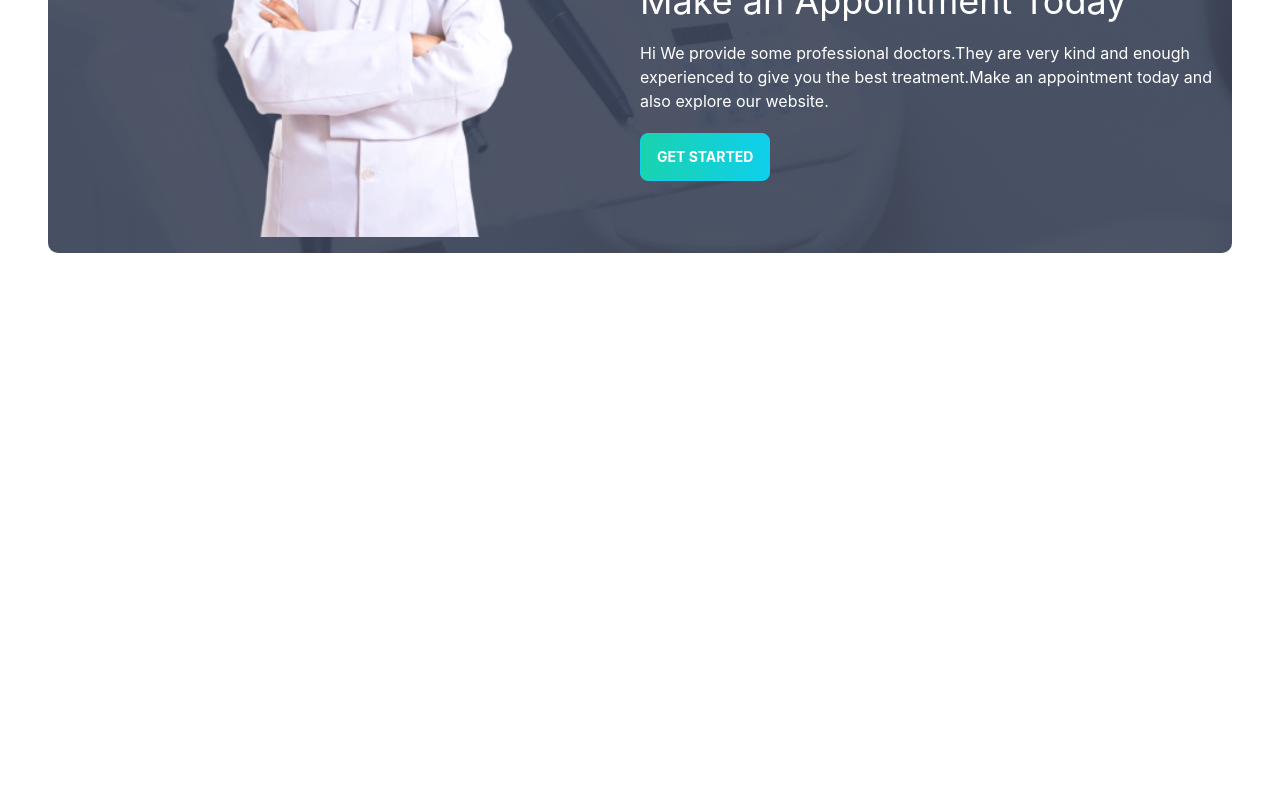
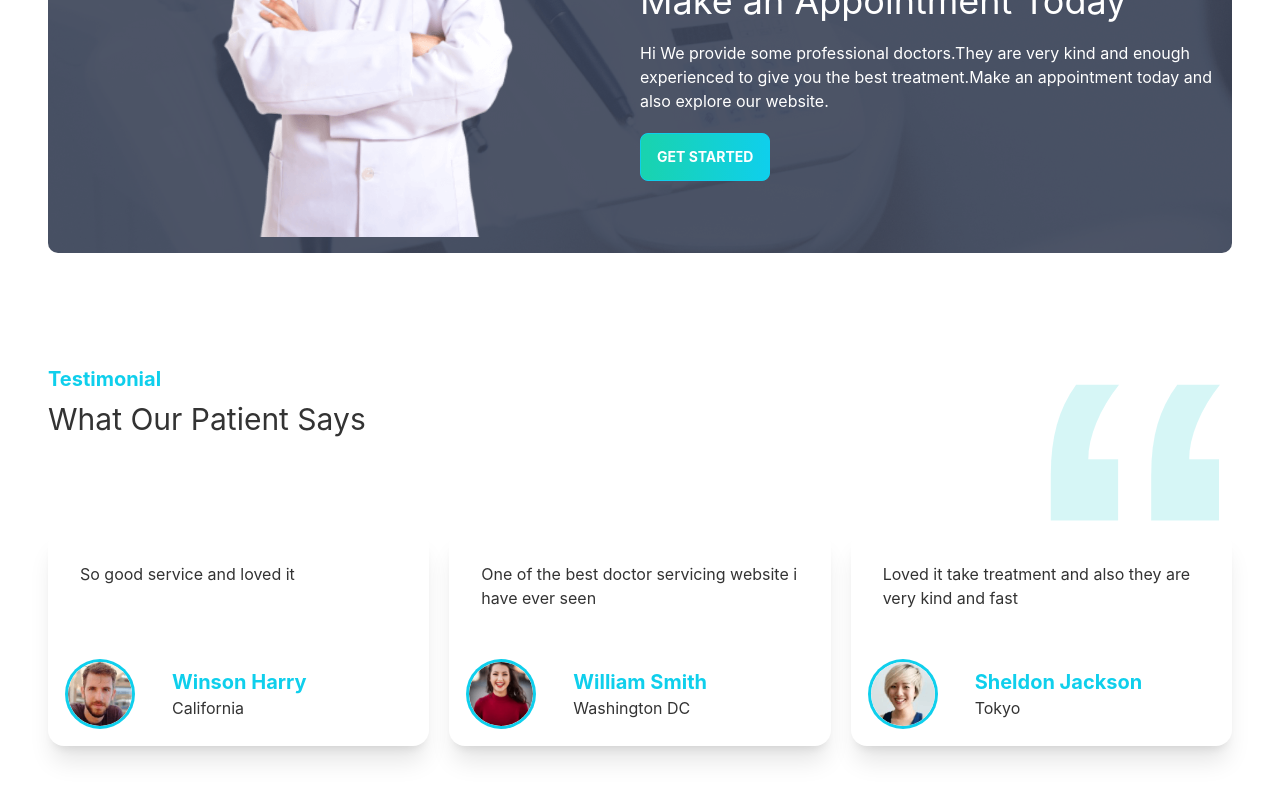
Before and after one commit to ahatasam2573/Doctors-Portal, a React (Create React App) app: page / in a window 1280 px wide. Shown: the part 2822-3622 px from the top of the page. Before the commit the page ends 3075 px from the top, so only its background shows below. Built offline with nearby package versions, Linux system fonts and the light colour scheme.

Commit message:
testimonial part added

```diff
--- a/src/Pages/Home/Home.js
+++ b/src/Pages/Home/Home.js
@@ -4,6 +4,7 @@
 import Info from './Info';
 import MakeAppointment from './MakeAppointment.js/MakeAppointment';
 import Services from './Services/Services';
+import Testimonial from './Testimonial';
 
 
 const Home = () => {
@@ -14,6 +15,7 @@
             <Services></Services>
             <ExceptionPart></ExceptionPart>
             <MakeAppointment></MakeAppointment>
+            <Testimonial></Testimonial>
         </div>
     );
 };
--- a/src/Pages/Home/InfoCard.js
+++ b/src/Pages/Home/InfoCard.js
@@ -4,7 +4,7 @@
     return (
         <div class={`card lg:card-side bg-base-100 shadow-xl ${bgClass}`} >
             <figure className='pl-5'>
-                <img src={img} alt="Album"></img>
+                <img className='pt-4 lg:pt-0' src={img} alt="Album"></img>
             </figure>
             <div class="card-body text-white">
                 <h2 class="card-title">{cardTitle}</h2>
--- /dev/null
+++ b/src/Pages/Home/Review.js
@@ -0,0 +1,24 @@
+import React from 'react';
+
+const Review = ({ review }) => {
+    return (
+        <div class="card lg:max-w-lg bg-base-100 shadow-xl flex mt-2">
+            <div class="card-body">
+                <p>{review.review}</p>
+            </div>
+            <div className='flex items-center'>
+                <div class="avatar m-5">
+                    <div class="w-16 rounded-full ring ring-primary ring-offset-base-100 mr-5">
+                        <img src={review.img} alt='avatar' />
+                    </div>
+                </div>
+                <div>
+                    <h4 className='text-xl bold text-primary font-bold'>{review.name}</h4>
+                    <p>{review.place}</p>
+                </div>
+            </div>
+        </div>
+    );
+};
+
+export default Review;
--- /dev/null
+++ b/src/Pages/Home/Testimonial.js
@@ -0,0 +1,52 @@
+import React from 'react';
+import quote from '../../assets/icons/quote.svg'
+import people1 from '../../assets/images/people1.png'
+import people2 from '../../assets/images/people2.png'
+import people3 from '../../assets/images/people3.png'
+import Review from './Review';
+
+const Testimonial = () => {
+    const reviews = [
+        {
+            _id: 1,
+            name: 'Winson Harry',
+            review: 'So good service and loved it',
+            img: people1,
+            place: 'California'
+        },
+        {
+            _id: 2,
+            name: 'William Smith',
+            review: 'One of the best doctor servicing website i have ever seen',
+            img: people2,
+            place: 'Washington DC'
+        },
+        {
+            _id: 3,
+            name: 'Sheldon Jackson',
+            review: 'Loved it take treatment and also they are very kind and fast',
+            img: people3,
+            place: 'Tokyo'
+        }
+    ]
+    return (
+        <section className='my-28'>
+            <div className='flex justify-between'>
+                <div>
+                    <h4 className="text-xl text-primary font-bold">Testimonial</h4>
+                    <h3 className="text-3xl mt-2">What Our Patient Says</h3>
+                </div>
+                <div>
+                    <img src={quote} className="w-24 lg:w-48" alt="" />
+                </div>
+            </div>
+            <div className='grid grid-cols-1 md:grid-cols-2 lg:grid-cols-3 gap-5'>
+                {
+                    reviews.map(review => <Review key={review._id} review={review}></Review>)
+                }
+            </div>
+        </section>
+    );
+};
+
+export default Testimonial;
```
